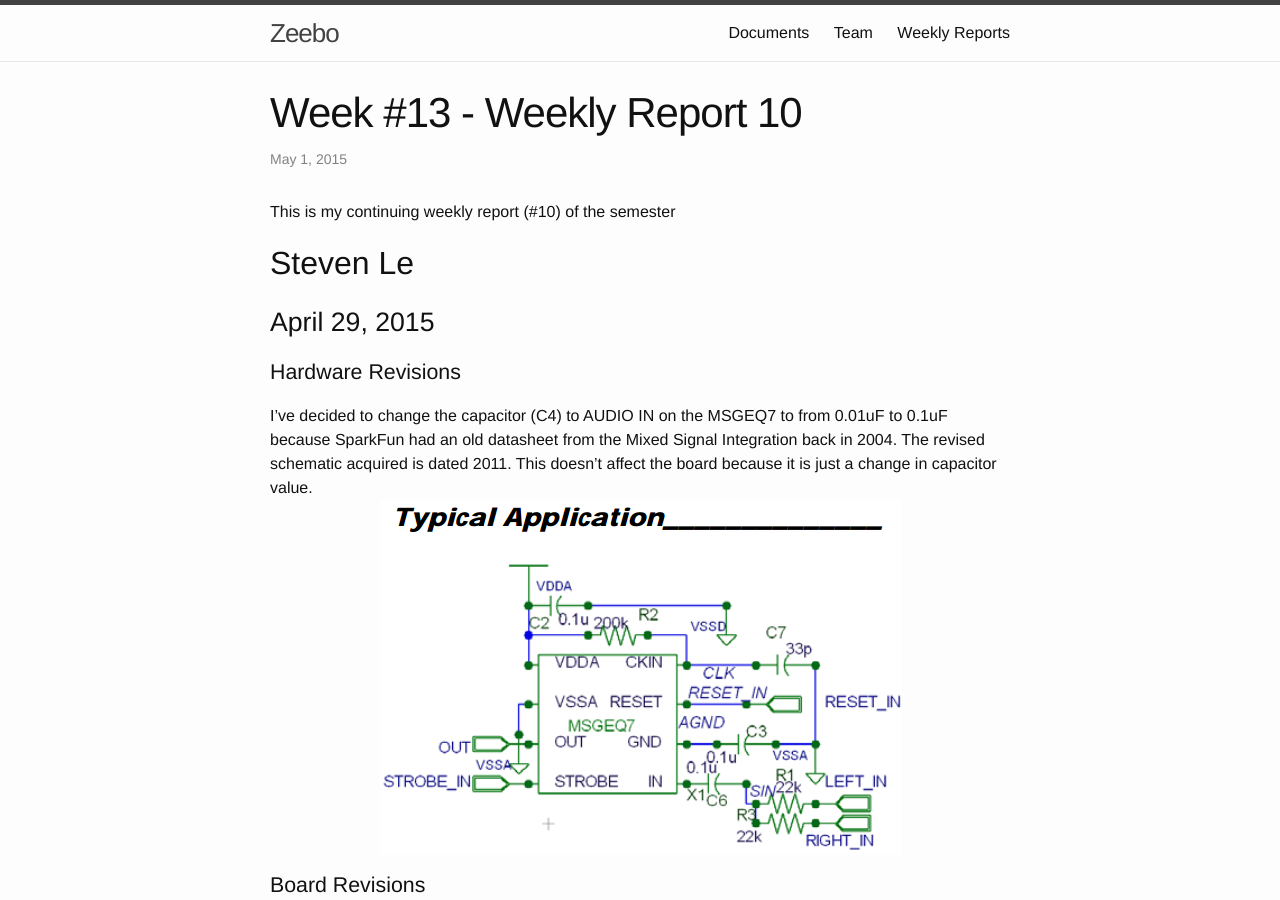
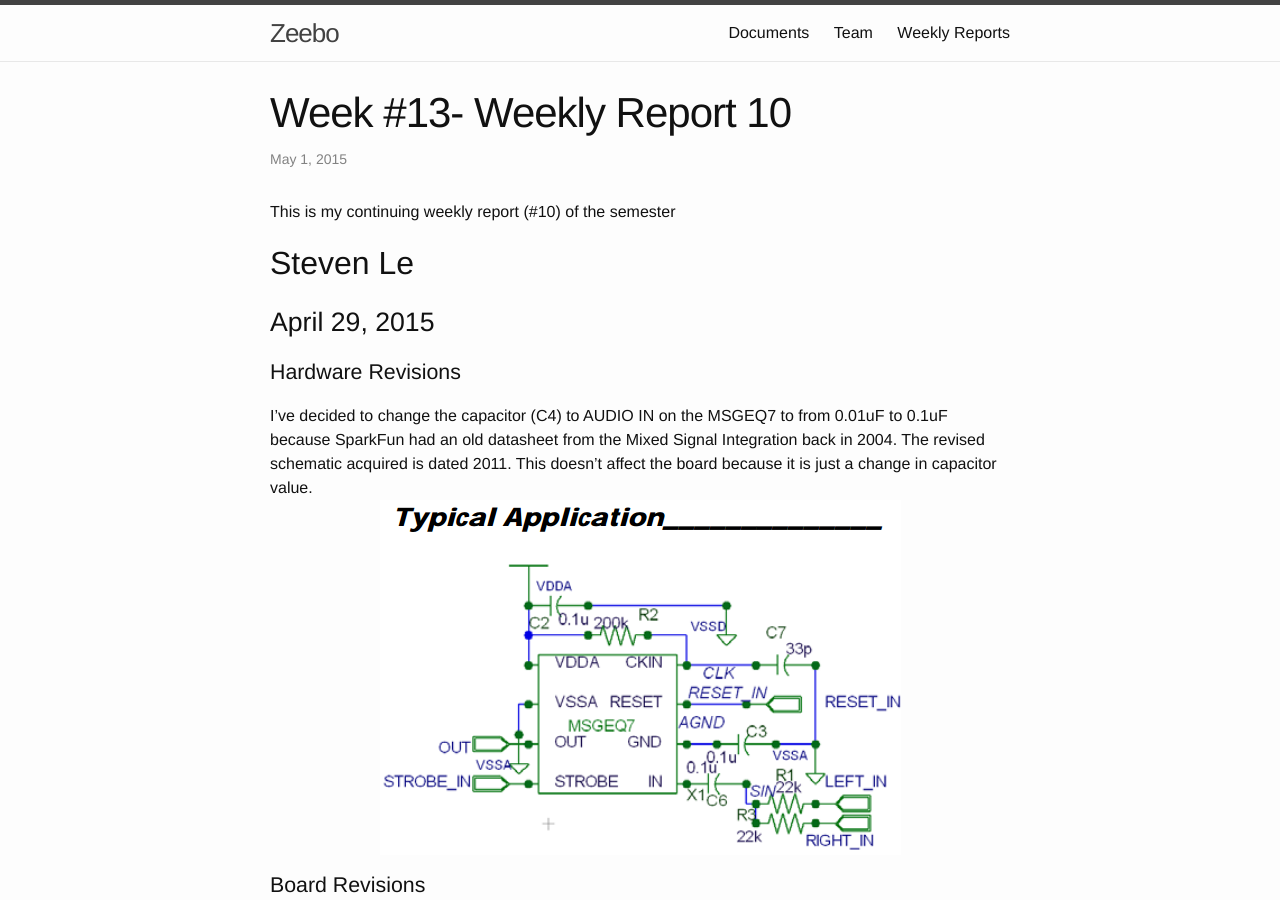
Before and after one commit to vartan/Xeebo, a Jekyll site: the page built from _posts/2015-05-01-weekly-report-13.md, in a window 1280 px wide and 900 px high. Built offline with Jekyll 4.4.1, drawn with Linux system fonts in a browser that asks for light colours; comment, search, counter and statistics services are not loaded; some of the changed lines change nothing that is shown; grey boxes are pictures that could not be loaded.

Commit message:
fixing format

```diff
--- a/_posts/2015-05-01-weekly-report-13.md
+++ b/_posts/2015-05-01-weekly-report-13.md
@@ -1,7 +1,7 @@
 ---
 layout: post
-title:  "Week #13 - Weekly Report 10"
-date:   2015-05-01 23:59:00
+title:  "Week #13- Weekly Report 10"
+date:   2015-05-01 00:00:00
 categories: weekly
 ---
 
```
